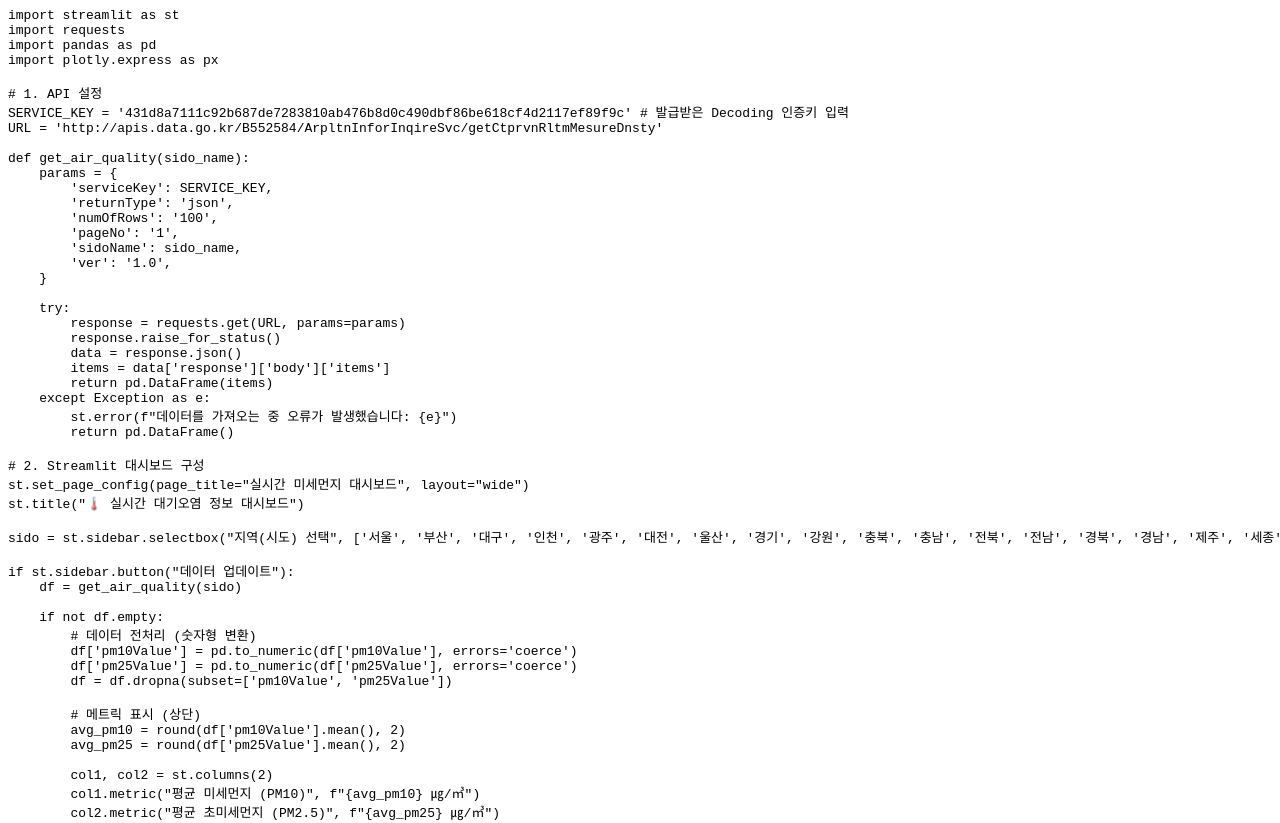
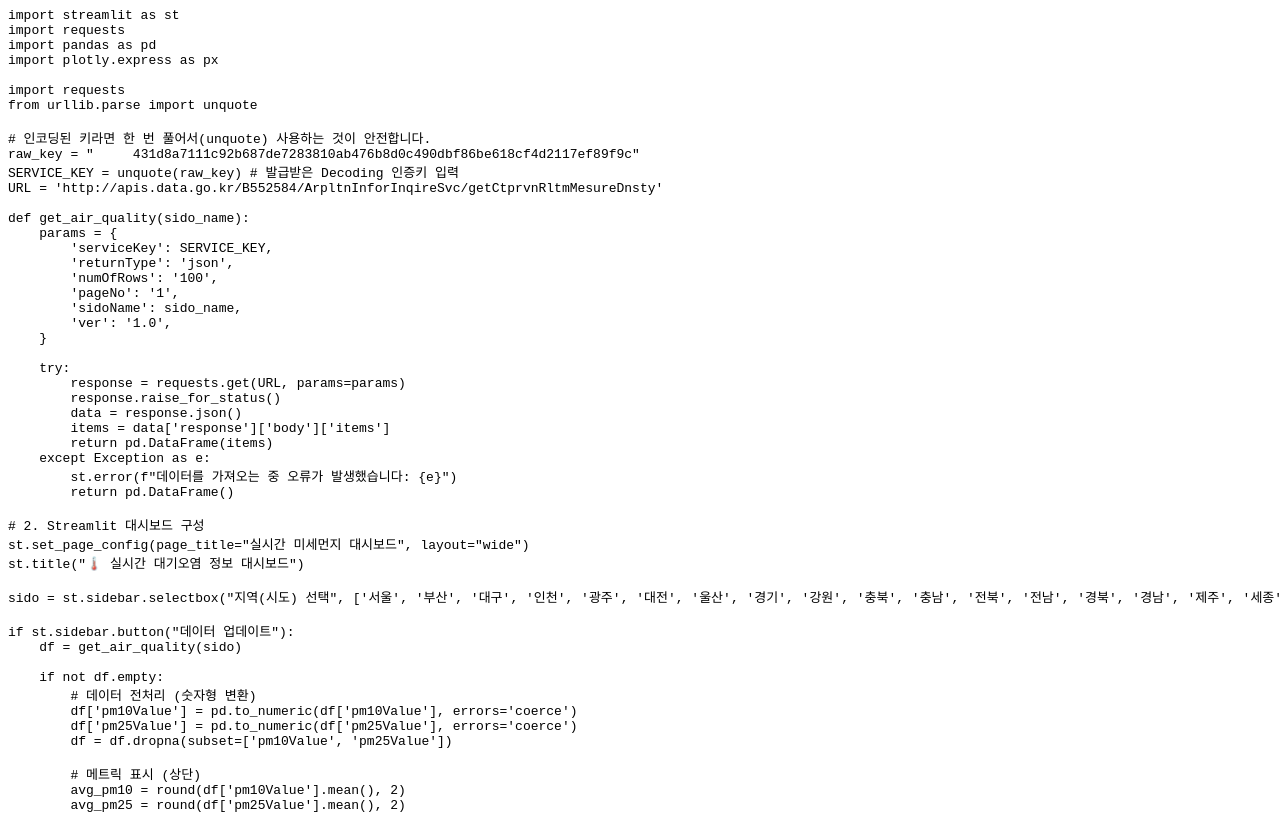
Before and after one commit to HG-jbsh/fine-dust-in-korea, a plain HTML site: page code.html in a window 1280 px wide. Shown: the top 823 px of the page. Drawn offline with Linux system fonts and the light colour scheme.

Commit message:
Update code.html

```diff
--- a/code.html
+++ b/code.html
@@ -5,8 +5,12 @@ import requests
 import pandas as pd
 import plotly.express as px
 
-# 1. API 설정
-SERVICE_KEY = '431d8a7111c92b687de7283810ab476b8d0c490dbf86be618cf4d2117ef89f9c' # 발급받은 Decoding 인증키 입력
+import requests
+from urllib.parse import unquote
+
+# 인코딩된 키라면 한 번 풀어서(unquote) 사용하는 것이 안전합니다.
+raw_key = "	431d8a7111c92b687de7283810ab476b8d0c490dbf86be618cf4d2117ef89f9c"
+SERVICE_KEY = unquote(raw_key) # 발급받은 Decoding 인증키 입력
 URL = 'http://apis.data.go.kr/B552584/ArpltnInforInqireSvc/getCtprvnRltmMesureDnsty'
 
 def get_air_quality(sido_name):
```
